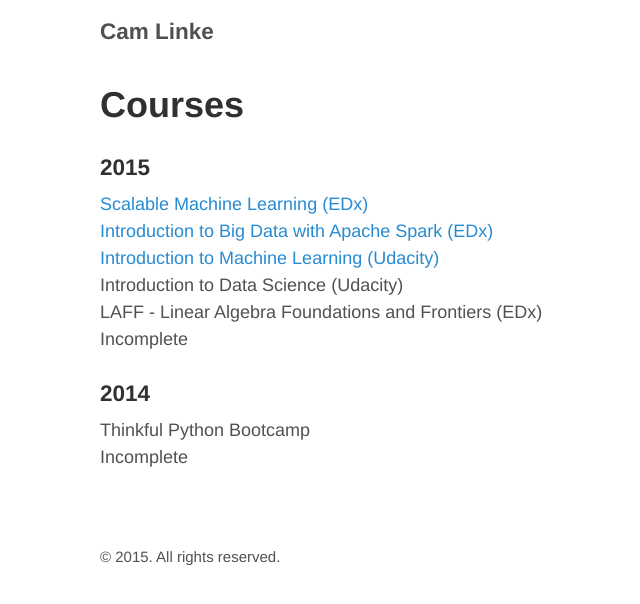
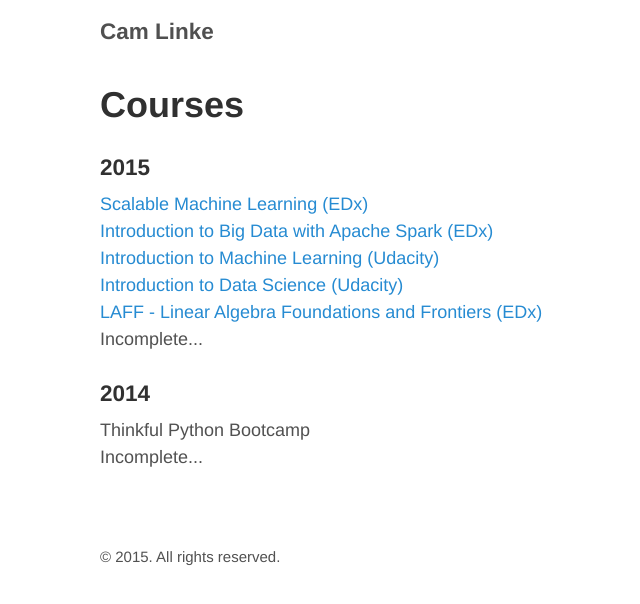
Before and after one commit to camlinke/camlinke.github.io, a Jekyll site: the page built from courses.md, in a window 1280 px wide. Shown: the top 604 px of the page, without its empty margins (225-865 px from the left). Built offline with Jekyll 4.4.1, drawn with Linux system fonts in a browser that asks for light colours; nearby versions of some CDN libraries; part of the change alters nothing that is shown.

```diff
--- a/courses.md
+++ b/courses.md
@@ -8,13 +8,13 @@ title: Courses
   <li><a href="https://www.edx.org/course/scalable-machine-learning-uc-berkeleyx-cs190-1x">Scalable Machine Learning (EDx)</a></li>
   <li><a href="https://www.edx.org/course/introduction-big-data-apache-spark-uc-berkeleyx-cs100-1x">Introduction to Big Data with Apache Spark (EDx)</a></li>
   <li><a href="https://www.udacity.com/course/intro-to-machine-learning--ud120">Introduction to Machine Learning (Udacity)</a></li>
-  <li>Introduction to Data Science (Udacity)</li>
-  <li>LAFF - Linear Algebra Foundations and Frontiers (EDx)</li>
-  <li>Incomplete</li>
+  <li><a href="https://www.udacity.com/course/intro-to-data-science--ud359">Introduction to Data Science (Udacity)</a></li>
+  <li><a href="https://www.edx.org/course/linear-algebra-foundations-frontiers-utaustinx-ut-5-03x">LAFF - Linear Algebra Foundations and Frontiers (EDx)</a></li>
+  <li>Incomplete...</li>
 </ul>
 
 <h3>2014</h3>
 <ul class="frontpage-list">
     <li>Thinkful Python Bootcamp</li>
-    <li>Incomplete</li>
+    <li>Incomplete...</li>
 </ul>
```
